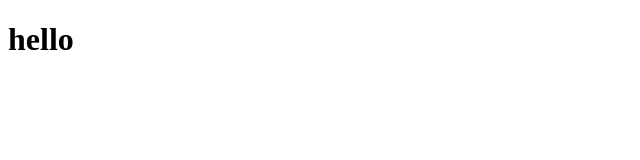
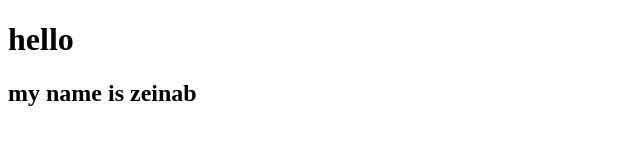
Before and after one commit to zeinabhosseini/my-project, a plain HTML site: page index.html in a window 1280 px wide. Shown: the whole page, without its empty margins (0-640 px from the left). Drawn offline with Linux system fonts and the light colour scheme.

Commit message:
create new file

```diff
--- a/index.html
+++ b/index.html
@@ -8,6 +8,7 @@
 </head>
 <body>
     <h1> hello</h1>
+    <h2>my name is zeinab </h2>
 
 </body>
 </html>
```
